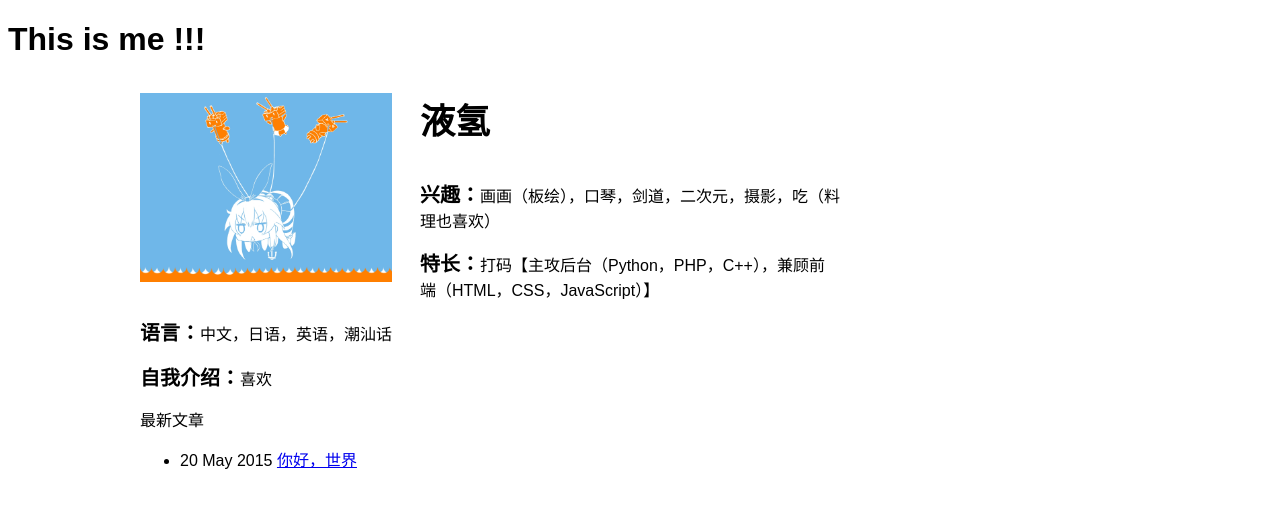
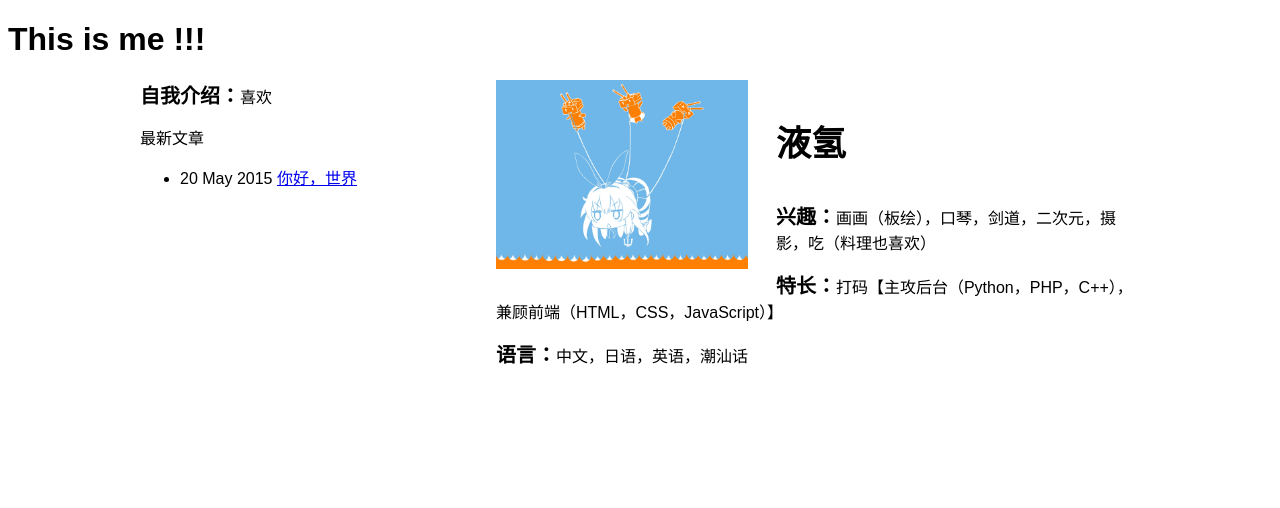
Before and after one commit to Entel/blog, a Jekyll site: the page built from index.html, in a window 1280 px wide. Shown: the top 508 px of the page. Built offline with Jekyll 4.4.1, drawn with Linux system fonts in a browser that asks for light colours.

Commit message:
2015-5-21-12-44

```diff
--- a/css/ini.css
+++ b/css/ini.css
@@ -7,6 +7,9 @@ body{
 	max-width: 1000px;
 	margin-left: auto;
 	margin-right: auto;
+}
+.intro-head{
+	float: right;
 }
 #photo{
 	max-width: 280px;
```
Also changed, not shown: 1 other file.
